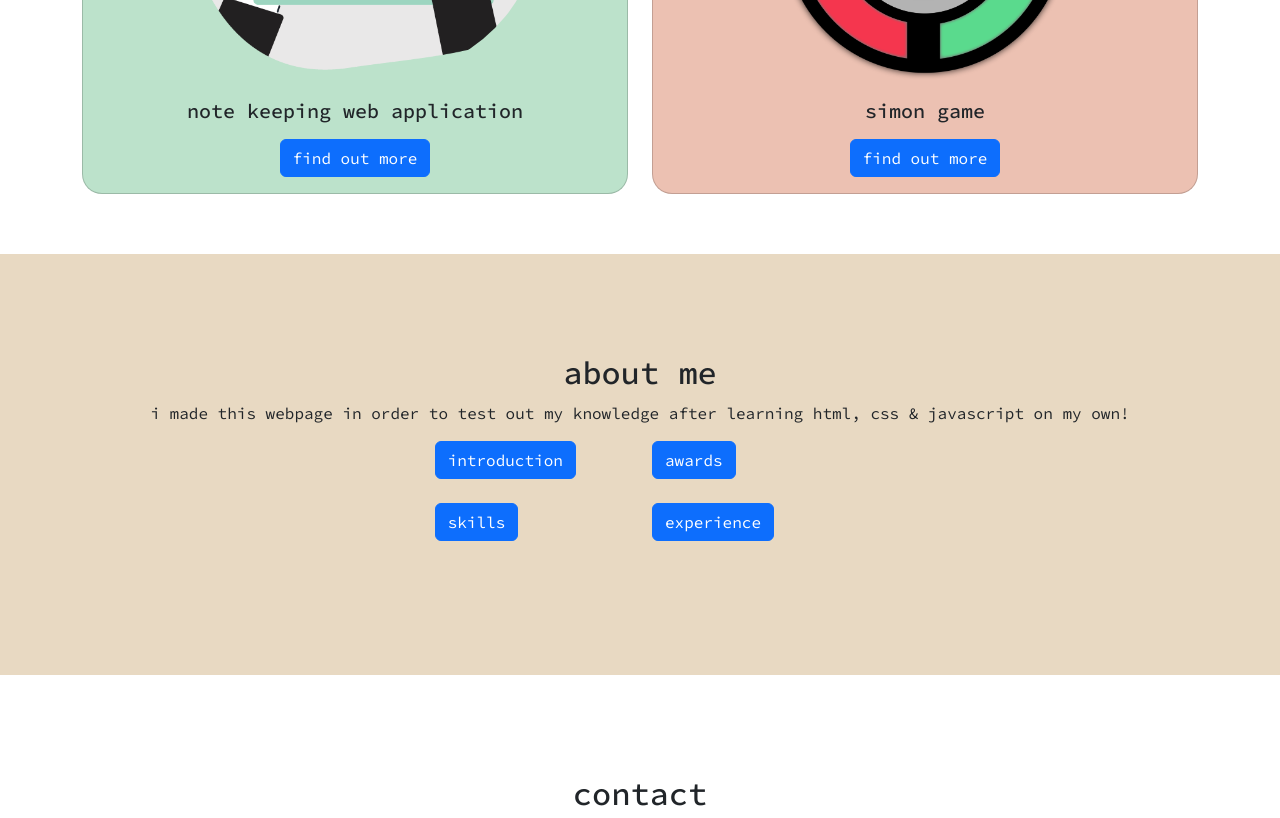
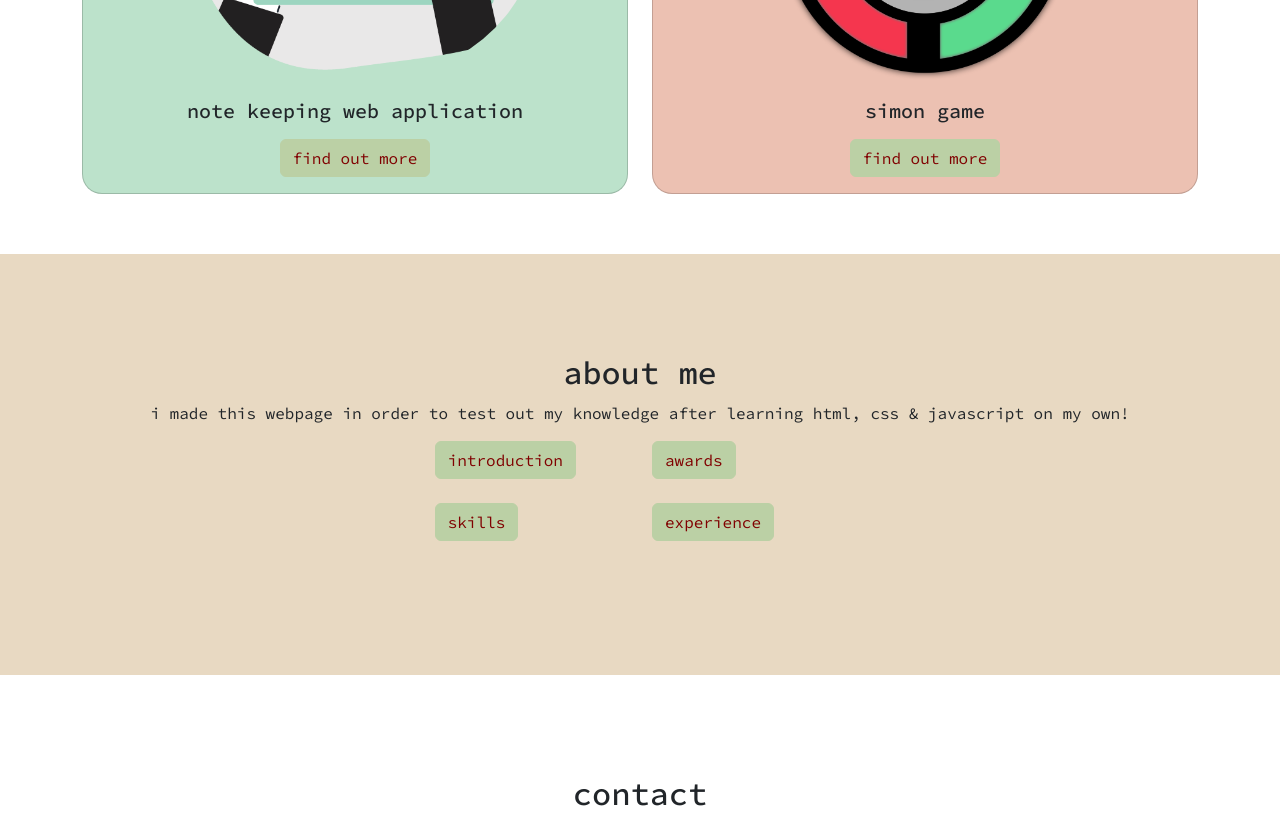
Before and after one commit to jordianojr/personal_site, a plain HTML site: page index.html in a window 1280 px wide. Shown: the part 1180-1998 px from the top of the page. Drawn offline with nearby package versions, Linux system fonts and the light colour scheme; a web font is replaced by a local one.

Commit message:
update some codes

```diff
--- a/index.html
+++ b/index.html
@@ -51,7 +51,7 @@
                         <div class="card-body">
                             <img src="assets/notetaking.png" class="img-fluid rounded-circle mb-3" width="362" height="362" alt="Note Taking Web App">
                             <h5 class="card-title mb-3">Note Keeping Web Application</h5>
-                            <button type="button" class="btn btn-primary" data-bs-toggle="modal" data-bs-target="#exampleModal">
+                            <button type="button" class="btn btn-earth" data-bs-toggle="modal" data-bs-target="#exampleModal">
                                 find out more
                             </button>
                             <div class="modal fade" id="exampleModal" tabindex="-1" aria-labelledby="exampleModalLabel" aria-hidden="true">
@@ -80,7 +80,7 @@
                         <div class="card-body">
                             <img src="assets/simon.png" class="img-fluid rounded-circle mb-3" width="300" height="300" alt="Simon Game">
                             <h5 class="card-title mb-3">Simon Game</h5>
-                            <button type="button" class="btn btn-primary" data-bs-toggle="modal" data-bs-target="#Modal2">
+                            <button type="button" class="btn btn-earth" data-bs-toggle="modal" data-bs-target="#Modal2">
                                 find out more
                             </button>
                             <div class="modal fade" id="Modal2" tabindex="-1" aria-labelledby="ModalLabel2" aria-hidden="true">
@@ -114,10 +114,10 @@
             <div class="row mb-3">
                 <div class="col-md-4"></div>
                 <div class="col-md-2">
-                    <button class="btn btn-primary d-block mb-2" type="button" data-bs-toggle="collapse" data-bs-target="#multiCollapseExample1" aria-expanded="false" aria-controls="multiCollapseExample1">introduction</button>
+                    <button class="btn btn-earth d-block mb-2" type="button" data-bs-toggle="collapse" data-bs-target="#multiCollapseExample1" aria-expanded="false" aria-controls="multiCollapseExample1">introduction</button>
                 </div>
                 <div class="col-md-2">
-                    <button class="btn btn-primary d-block mb-2" type="button" data-bs-toggle="collapse" data-bs-target="#multiCollapseExample2" aria-expanded="false" aria-controls="multiCollapseExample2">awards</button>
+                    <button class="btn btn-earth d-block mb-2" type="button" data-bs-toggle="collapse" data-bs-target="#multiCollapseExample2" aria-expanded="false" aria-controls="multiCollapseExample2">awards</button>
                 </div>
                 <div class="col-md-4"></div>
             </div>
@@ -125,10 +125,10 @@
             <div class="row mb-3">
                 <div class="col-md-4"></div>
                 <div class="col-md-2">
-                    <button class="btn btn-primary d-block mb-2" type="button" data-bs-toggle="collapse" data-bs-target="#multiCollapseExample3" aria-expanded="false" aria-controls="multiCollapseExample3">skills</button>
+                    <button class="btn btn-earth d-block mb-2" type="button" data-bs-toggle="collapse" data-bs-target="#multiCollapseExample3" aria-expanded="false" aria-controls="multiCollapseExample3">skills</button>
                 </div>
                 <div class="col-md-2">
-                    <button class="btn btn-primary d-block mb-2" type="button" data-bs-toggle="collapse" data-bs-target="#multiCollapseExample4" aria-expanded="false" aria-controls="multiCollapseExample4">experience</button>
+                    <button class="btn btn-earth d-block mb-2" type="button" data-bs-toggle="collapse" data-bs-target="#multiCollapseExample4" aria-expanded="false" aria-controls="multiCollapseExample4">experience</button>
                 </div>
                 <div class="col-md-4"></div>
             </div>
@@ -168,7 +168,8 @@
                 <div class="col">
                     <div class="collapse multi-collapse" id="multiCollapseExample4">
                         <div class="card card-body">
-                            <strong>Administrative Executive @ Singapore Management University</strong>
+                            <strong>Singapore Management University</strong>
+                            Administrative Executive <br>
                             Mar 2023 - Jul 2023 <br>
                             <strong>Singapore Civil Defence Force</strong>
                             Platoon Commander <br>
@@ -199,7 +200,6 @@
     </div>
 
 <script src="script.js"></script>
-<script src="scripts.js"></script>
 <script src="https://cdn.jsdelivr.net/npm/bootstrap@5.3.3/dist/js/bootstrap.bundle.min.js" integrity="sha384-YvpcrYf0tY3lHB60NNkmXc5s9fDVZLESaAA55NDzOxhy9GkcIdslK1eN7N6jIeHz" crossorigin="anonymous"></script>
 </body>
 </html>
--- a/style.css
+++ b/style.css
@@ -40,13 +40,12 @@ header {
     }
 }
 
-/* header h1 {
-    font-family: Margarine, sans-serif;
-}
-
-h2 {
-    font-family: Margarine, sans-serif;
-} */
+.btn-earth {
+    background-color: #BBD0A5; /* Adjust this color code to your preferred earth tone */
+    color: #fff; /* Text color for better contrast */
+    border-color: #BBD0A5; /* Matching border color */
+    color:maroon;
+  }
 
 #dynamic-content {
     white-space: pre-wrap; /* Allow wrapping of text */
```
